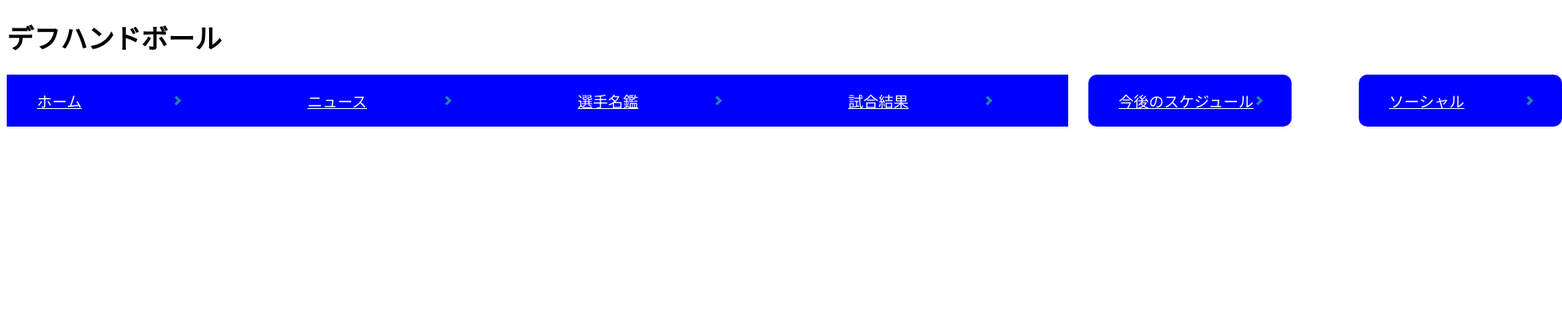
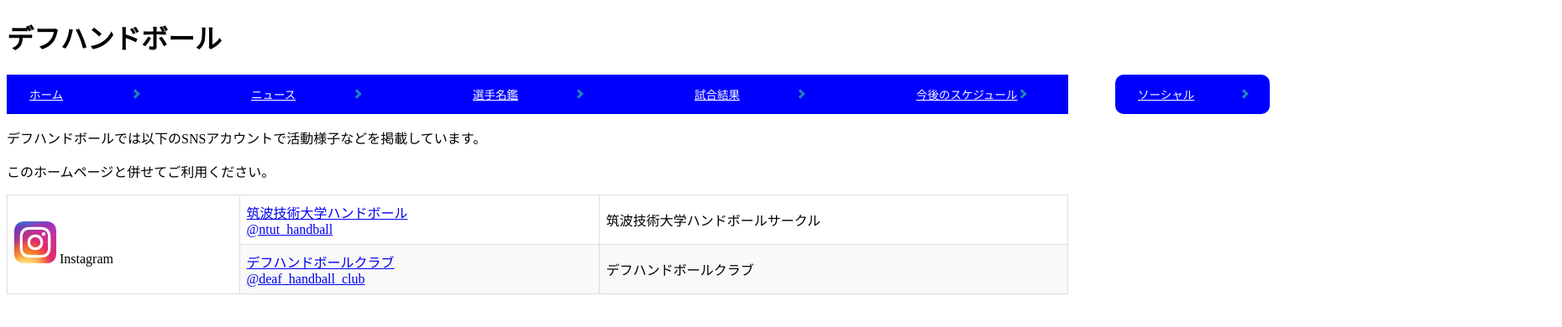
Before and after one commit to NaoyaHitaka/dokusyu, a plain HTML site: page DeafHandball/social.html in a window 1280 px wide. Shown: the whole page at 84% size, 1860 px wide, since content can reach past the window. Drawn offline with Linux system fonts and the light colour scheme.

Commit message:
update social.html change title_name allpage

```diff
--- a/DeafHandball/social.html
+++ b/DeafHandball/social.html
@@ -3,7 +3,7 @@
     <head>
         <meta charset="utf-8">
         <meta name="viewport" content="width=device-width">
-        <title>Deaf Handball Homepage</title>
+        <title>Deaf Handball Homepage - social</title>
     </head>
     <style>
         .button-container {
@@ -18,9 +18,9 @@
             align-items: center;
             margin: 0 auto;
             padding: 1em 2em;
-            width: 170px;
+            width: 130px;
             color: #ffffff;
-            font-size: 18px;
+            font-size: 13.5px;
             font-weight: 500;
             background-color: #0000ff;
             /*border: 3px solid #a0c4d3;*/
@@ -42,6 +42,25 @@
         .button01 a:hover::after{
             border-top: 3px solid #333333;
             border-right: 3px solid #333333;
+        }
+        .image_size_m{
+	        width: 50px;
+	        height: 50px;
+        }
+        table {
+            width: 100%;
+            border-collapse: collapse; /* セル間の余白を削除 */
+        }
+        th, td {
+            border: 1px solid #dddddd; /* セルの境界線 */
+            padding: 8px; /* セルの内側の余白 */
+            text-align: left; /* テキストを左寄せ */
+        }
+        th {
+            background-color: #f2f2f2; /* 見出し行の背景色 */
+        }
+        tr:nth-child(even) {
+            background-color: #f9f9f9; /* 偶数行の背景色 */
         }
     </style>
     <body>
@@ -67,6 +86,34 @@
         </div>
         </div>
 
+        <p>デフハンドボールでは以下のSNSアカウントで活動様子などを掲載しています。</p>
+        <p>このホームページと併せてご利用ください。</p>
+
+
+        <table>
+            <tbody>
+              <tr>
+                <td rowspan="2">
+                <img src="Instagram_icon.png" alt="インスタグラムアイコン" class="image_size_m"></th>
+                 Instagram
+                </td>
+                <td>
+                   <a href="https://www.instagram.com/ntut_handball/" target="_blank">筑波技術大学ハンドボール<br>@ntut_handball</a>
+                </td>
+                <td>筑波技術大学ハンドボールサークル</td>
+              </tr>
+              <tr>
+                <td><a href="https://instagram.com/deaf_handball_club.jp/" target="_blank">デフハンドボールクラブ<br>@deaf_handball_club</a>
+                </td>
+                <td>デフハンドボールクラブ</td>
+              </tr>
+            </tbody>
+
+          </table>
+        <div>
+
+        </div>
+
 
     </body>
 </html>
```
Also changed, not shown: DeafHandball/index.html (+2 -2 lines), DeafHandball/news.html (+3 -3 lines), DeafHandball/player.html (+3 -3 lines), DeafHandball/result.html (+3 -3 lines), DeafHandball/schedule.html (+3 -3 lines), DeafHandball/Instagram_icon.png (added).
